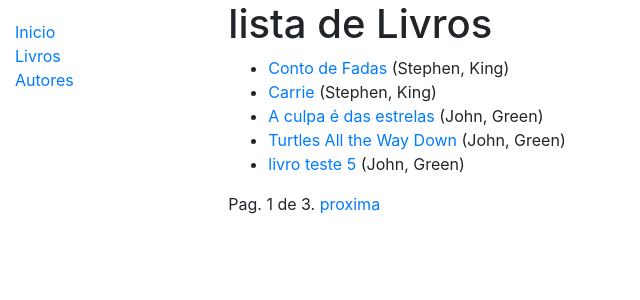
After one commit to cleomarlisboa/django_Biblioteca, a Django app: page /catalogos/livros/ in a window 1280 px wide. The commit adds this page. Shown: the top 300 px of the page, without its empty margins (0-640 px from the left). Run offline with Django 4.2, Linux system fonts and the light colour scheme; data comes from the database, SQL or seed files in the repository; some libraries are stand-ins or nearby versions.

Commit message:
implementacao, commit-004

```diff
--- a/catalogos/admin.py
+++ b/catalogos/admin.py
@@ -23,7 +23,7 @@ class LivroFisicoAdmin(admin.ModelAdmin):
 
     fieldsets = (
         (None, {
-            'fields': ('livro', 'imprimir', 'id')
+            'fields': ('livro', 'publicacao', 'id')
         }),
         ('Disponibilidade', {
             'fields': ('status', 'dataDevolucao')
--- a/catalogos/models.py
+++ b/catalogos/models.py
@@ -36,7 +36,7 @@ class Livro(models.Model):
         return self.titulo
 
     def get_absolute_url(self):
-        return reverse('book-detail', args=[str(self.id)])
+        return reverse('livro-detalhe', args=[str(self.id)])
 
     def display_genero(self):
         return ', '.join(genero.nome for genero in self.genero.all()[:3])
@@ -47,7 +47,7 @@ class Livro(models.Model):
 class LivroFisico(models.Model):
     id = models.UUIDField(primary_key=True, default=uuid.uuid4, help_text='ID exclusivo para este livro específico.')
     livro = models.ForeignKey('Livro', on_delete=models.SET_NULL, null=True)
-    imprimir = models.CharField(max_length=200)
+    publicacao = models.CharField(max_length=200)
     dataDevolucao= models.DateField(null=True, blank=True)
 
     SituacaoEmprestimo = (
@@ -81,7 +81,7 @@ class Autor(models.Model):
         ordering = ['nome', 'sobrenome']
 
     def get_absolute_url(self):
-        return reverse('author-detail', args=[str(self.id)])
+        return reverse('autor-detalhe', args=[str(self.id)])
 
     def __str__(self):
         return f'{self.nome}, {self.sobrenome}'
--- a/catalogos/templates/base.html
+++ b/catalogos/templates/base.html
@@ -16,12 +16,32 @@
       {% block sidebar %}
         <ul class="sidebar-nav">
           <li><a href="{% url 'index' %}">Inicio</a></li>
-          <li><a href="">Livros</a></li>
-          <li><a href="">Autores</a></li>
+          <li><a href="{% url 'livros' %}">Livros</a></li>
+          <li><a href="{% url 'autores' %}">Autores</a></li>
         </ul>
      {% endblock %}
       </div>
-      <div class="col-sm-10 ">{% block content %}{% endblock %}</div>
+      <div class="col-sm-10 ">{% block content %}{% endblock %}
+
+        {% block pagination %}
+          {% if is_paginated %}
+              <div class="pagination">
+                  <span class="page-links">
+                      {% if page_obj.has_previous %}
+                          <a href="{{ request.path }}?page={{ page_obj.previous_page_number }}">anterior</a>
+                      {% endif %}
+                      <span class="page-current">
+                          Pag. {{ page_obj.number }} de {{ page_obj.paginator.num_pages }}.
+                      </span>
+                      {% if page_obj.has_next %}
+                          <a href="{{ request.path }}?page={{ page_obj.next_page_number }}">proxima</a>
+                      {% endif %}
+                  </span>
+              </div>
+          {% endif %}
+        {% endblock %}
+
+      </div>
     </div>
   </div>
 </body>
--- /dev/null
+++ b/catalogos/templates/catalogos/livrosLista.html
@@ -0,0 +1,16 @@
+{% extends "base.html" %}
+
+{% block content %}
+  <h1>lista de Livros</h1>
+  {% if livrosLista %}
+  <ul>
+    {% for livro in livrosLista %}
+      <li>
+        <a href="{{ livro.get_absolute_url }}">{{ livro.titulo }}</a> ({{livro.autor}})
+      </li>
+    {% endfor %}
+  </ul>
+  {% else %}
+    <p>Não há livros na biblioteca.</p>
+  {% endif %}
+{% endblock %}
--- a/catalogos/urls.py
+++ b/catalogos/urls.py
@@ -3,4 +3,8 @@ from catalogos import views
 
 urlpatterns = [
     path('', views.index, name='index'),
+    path('livros/', views.LivroListView.as_view(), name='livros'),
+    path('livro/<int:pk>', views.livroDetalheView.as_view(), name='livro-detalhe'),
+    path('autores/', views.AutorListView.as_view(), name='autores'),
+    path('autor/<int:pk>', views.autorDetalheView.as_view(), name='autor-detalhe'),
 ]
--- a/catalogos/views.py
+++ b/catalogos/views.py
@@ -1,5 +1,7 @@
 from django.shortcuts import render
 from catalogos.models import Livro, Autor, LivroFisico, Genero
+from django.views import generic
+
 
 def index(request):
     numLivros = Livro.objects.all().count()
@@ -16,3 +18,22 @@ def index(request):
     }
 
     return render(request, 'index.html', context=context)
+
+class LivroListView(generic.ListView):
+    model = Livro
+    context_object_name = 'livrosLista'
+    # queryset = Livro.objects.filter(titulo__icontains='a')[:5]
+    queryset = Livro.objects.all()
+    template_name = 'catalogos/livrosLista.html'
+    paginate_by = 5
+
+class livroDetalheView(generic.DetailView):
+    model = Livro
+
+class AutorListView(generic.ListView):
+    model = Autor
+    paginate_by = 1
+
+
+class autorDetalheView(generic.DetailView):
+    model = Autor
```
Also changed, not shown: catalogos/templates/catalogos/autor_detail.html (added, +20 -0 lines), catalogos/templates/catalogos/autor_list.html (added, +18 -0 lines), catalogos/templates/catalogos/livro_detail.html (added, +25 -0 lines), catalogos/migrations/0005_rename_imprimir_livrofisico_publicacao.py (added), db.sqlite3.
